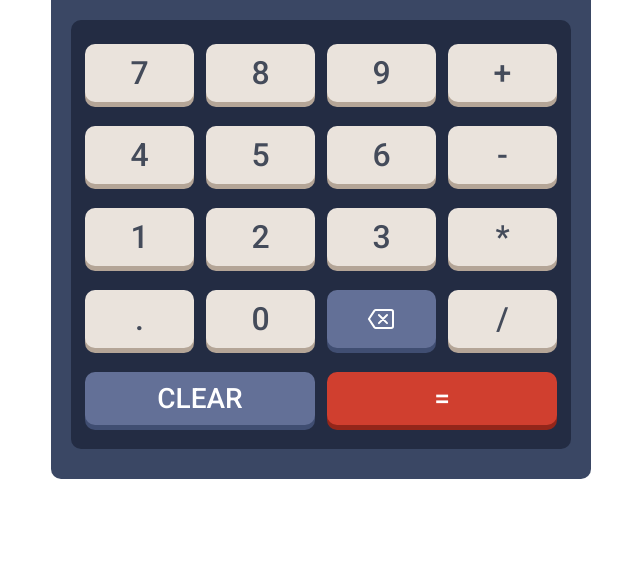
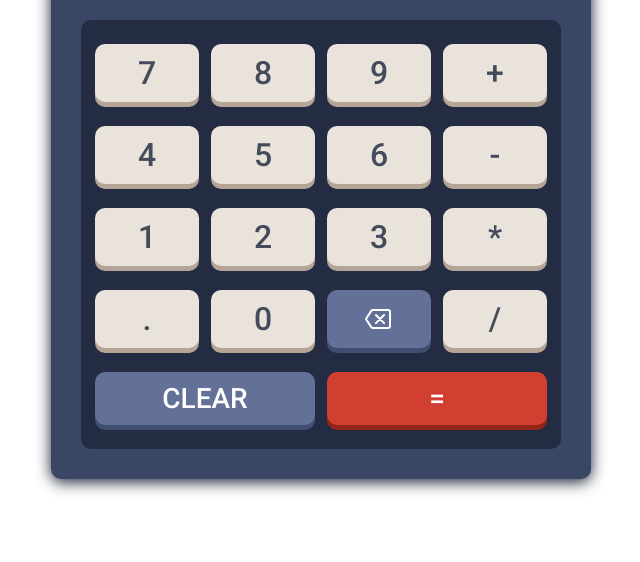
Before and after one commit to mariotrg/calculator, a plain HTML site: page index.html in a window 1280 px wide. Shown: the part 238-800 px from the top of the page, without its empty margins (319-959 px from the left). Drawn offline with nearby package versions, Linux system fonts and the light colour scheme.

Commit message:
Padding fix, added box-shadow to calculator

```diff
--- a/style.css
+++ b/style.css
@@ -57,9 +57,10 @@ main {
 .calculator {
   flex: 1;
   max-width: 54rem;
-  padding: 3rem 2rem;
+  padding: 3rem;
   background-color: var(--main-bg);
   border-radius: 10px;
+  box-shadow: 0 3px 15px 0px var(--display-bg);
 }
 
 /* Display */
```
